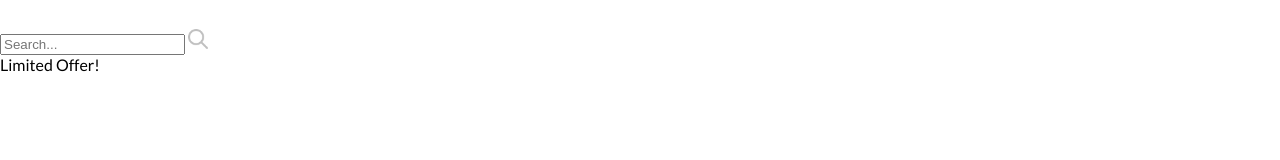
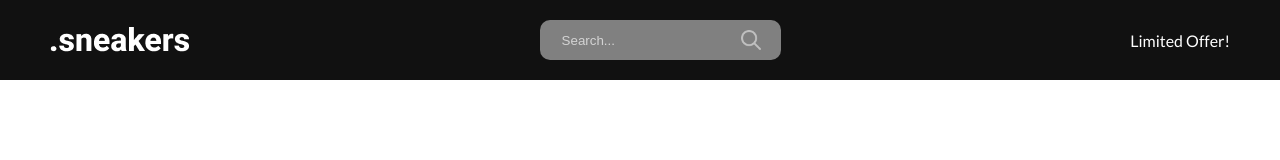
Before and after one commit to pri7052/Ecommerce, a plain HTML site: page index.html in a window 1280 px wide. Drawn offline with Linux system fonts and the light colour scheme.

Commit message:
nav top css completed

```diff
--- a/style.css
+++ b/style.css
@@ -3,3 +3,34 @@ body{
     padding: 0%;
     margin: 0%;
 }
+
+nav{
+    background-color: #111;
+    color: white;
+    padding: 20px 50px;
+}
+.navTop{
+    display: flex;
+    align-items: center;
+    justify-content: space-between;
+
+}
+.search{
+    display: flex;
+    align-items: center;
+    background-color: gray;
+    padding:10px 20px;
+    border-radius: 10px;
+}
+.searchInput{
+    border:none;
+    background-color: transparent;
+}
+.searchInput::placeholder{
+    color: lightgray;
+}
+.limitedOffer{
+    font-size: 20px;
+    border-bottom: 2px solid green;
+    cursor:pointer;
+}
```
